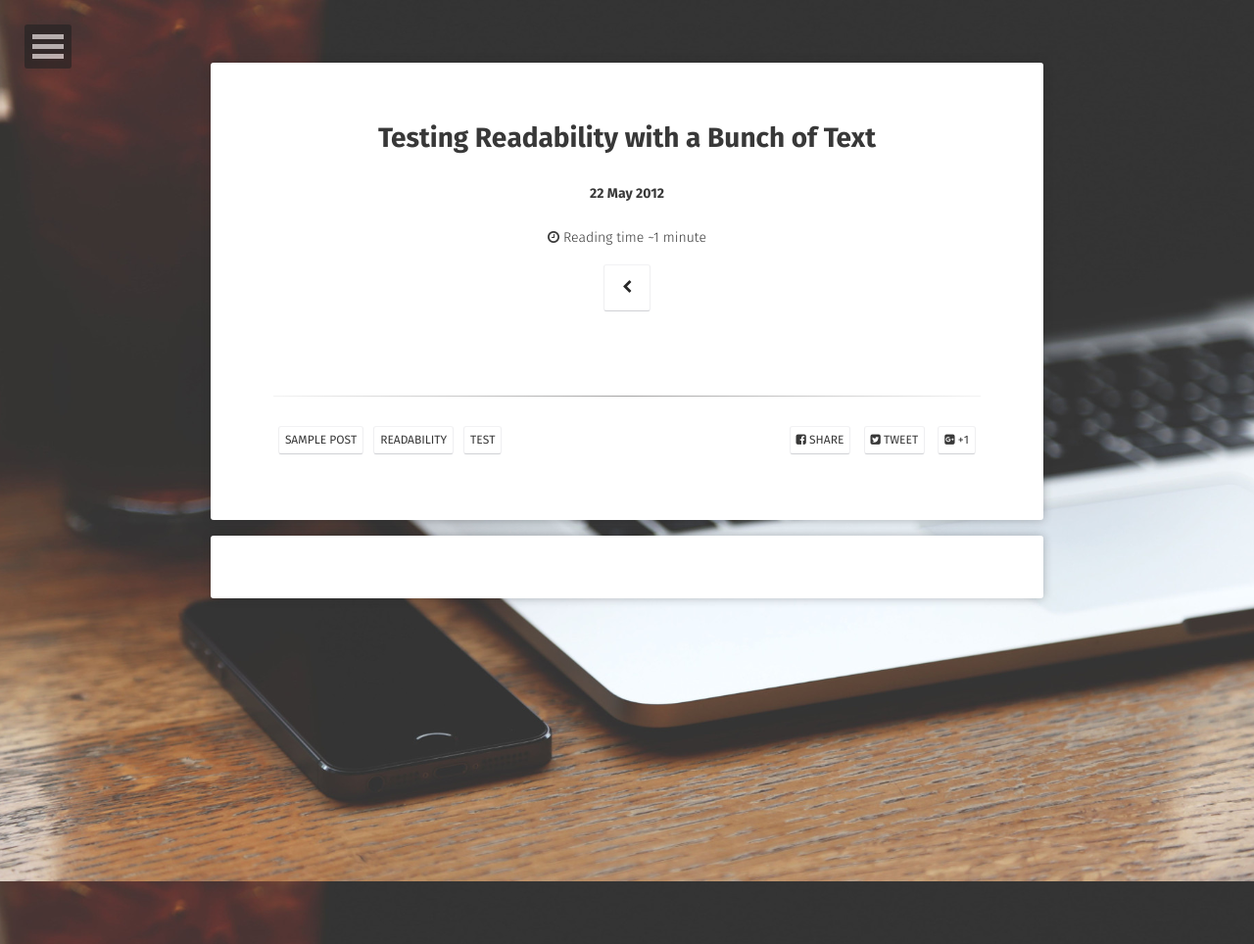
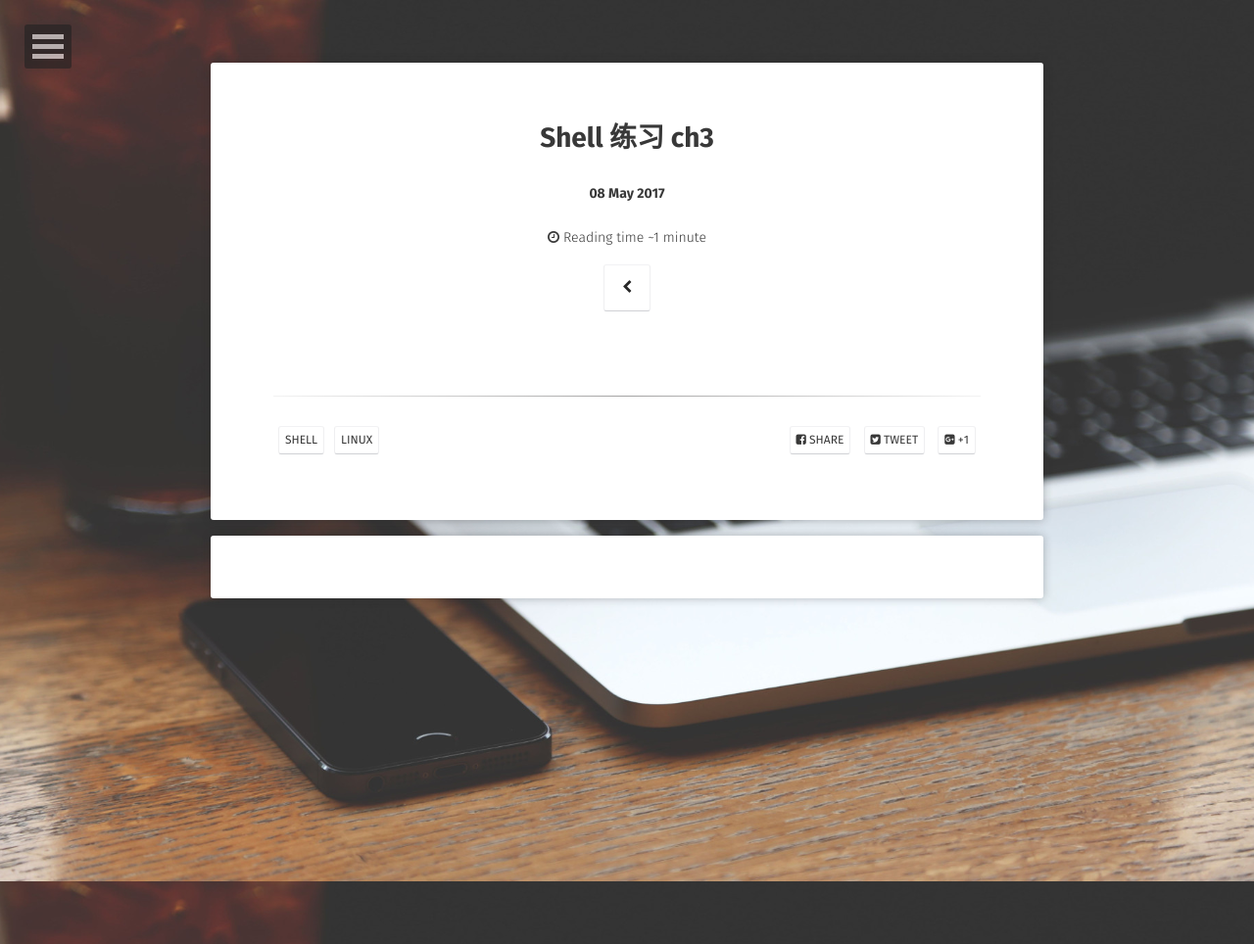
Before and after one commit to mazhiyu123/mazhiyu123.github.io, a Jekyll site: the page built from _posts/2017-02-13-Shell-练习-ch3.md, in a window 1280 px wide. Shown: the whole page at 98% size. Built offline with Jekyll 4.4.1, drawn with Linux system fonts in a browser that asks for light colours; some web fonts are replaced; comment, search, counter and statistics services are not loaded.

Commit message:
add _post

```diff
--- a/_posts/2017-02-13-Shell-练习-ch3.md
+++ b/_posts/2017-02-13-Shell-练习-ch3.md
@@ -1,8 +1,8 @@
 ---
 layout: post
-title: "Testing Readability with a Bunch of Text"
-date: 2012-05-22
-excerpt: "A ton of text to test readability."
-tags: [sample post, readability, test]
+title: "Shell 练习 ch3"
+date: 2017-05-08
+excerpt: "Shell 练习 "
+tags: [ Shell, Linux]
 comments: true
 ---
```
